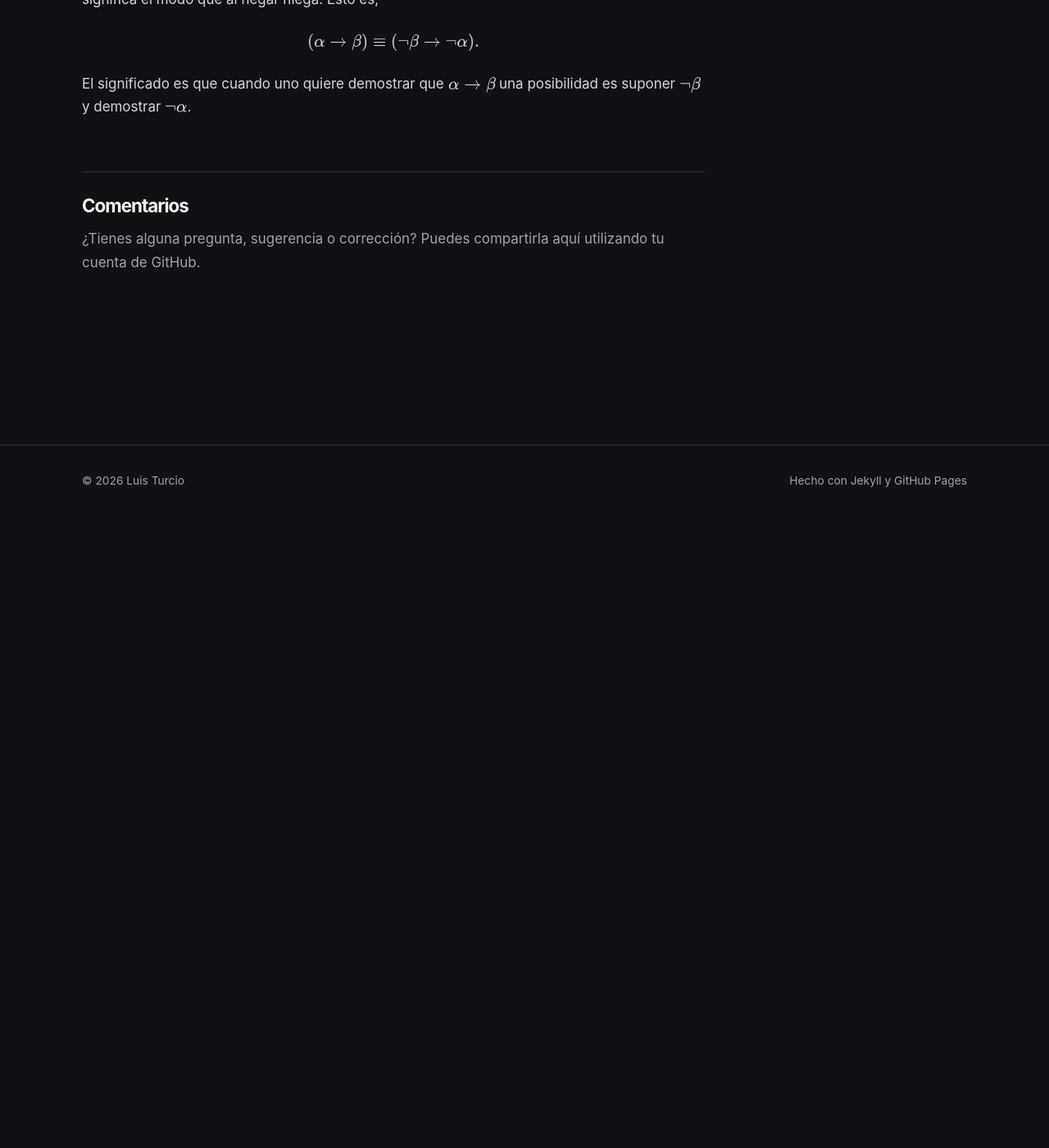
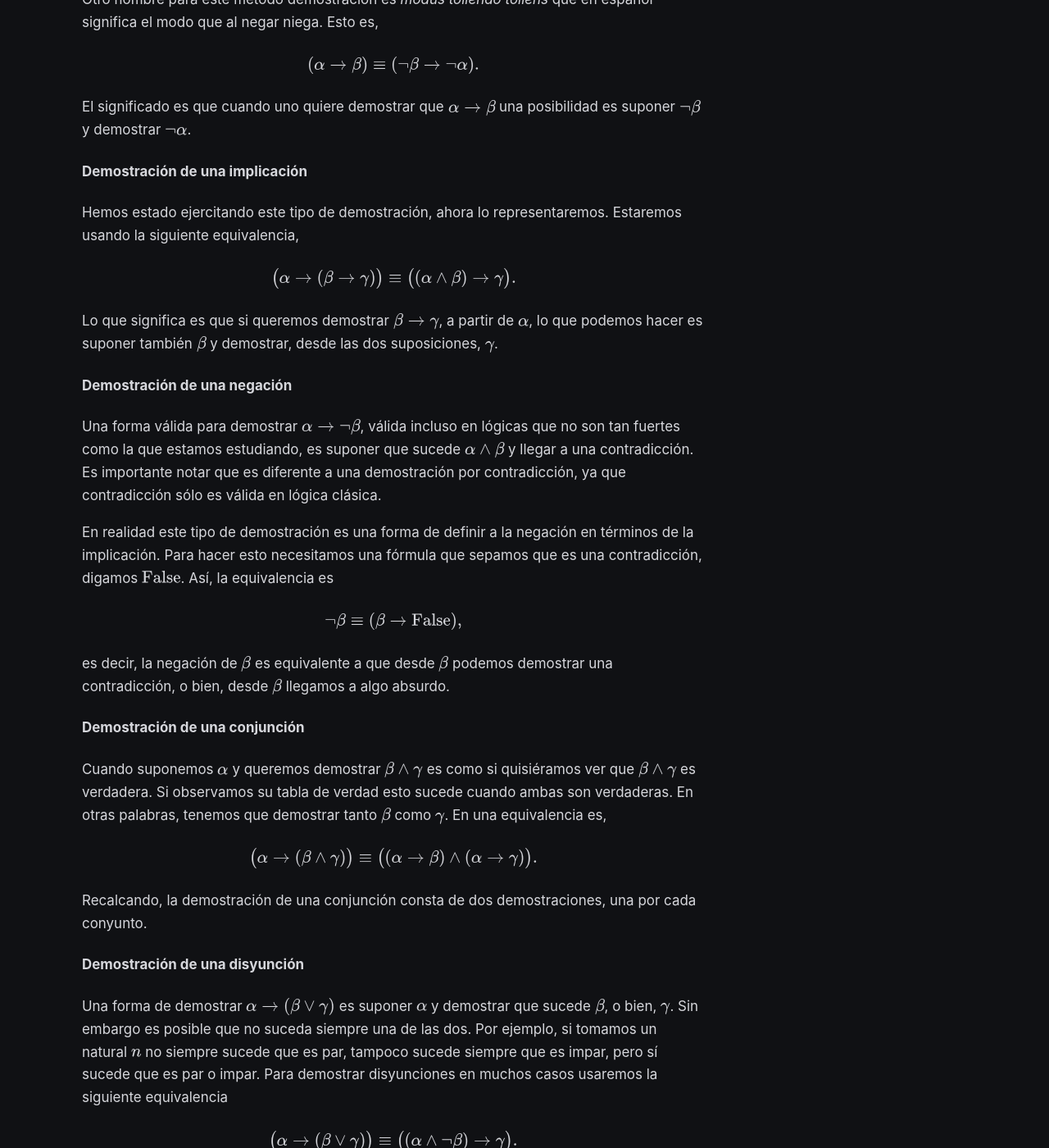
Before and after one commit to ljtc/ljtc.github.io, a Jekyll site: the page built from _posts/sup1/2026-11-15-11prop.md, in a window 1280 px wide and 1400 px high, scrolled down 11673 px. Shown: the whole window at 82% size. Built offline with Jekyll 4.4.1, drawn with Linux system fonts in a browser that asks for light colours; some web fonts are replaced; comment, search, counter and statistics services are not loaded; before the commit the page ends 12303 px from its top, so only the background shows below that; some of the changed text lies outside the part shown.

Commit message:
termino prop, inicio fol

```diff
--- a/_posts/sup1/2026-11-15-11prop.md
+++ b/_posts/sup1/2026-11-15-11prop.md
@@ -1,6 +1,6 @@
 ---
 title: Lógica de proposiciones
-description: Veremos lo básico sobre proposiciones y su comportamiento.
+description: Veremos lo básico sobre proposiciones y su comportamiento
 math: true
 tikz: true
 ---
@@ -506,12 +506,12 @@ _teorema de la deducción_.
 #### Contradicción
 
 Una forma de demostración muy usada es la demostración por contradicción. Este
-dice que para demostrar $\alpha$ hay que suponer que sucede $\neg\alpha$ y
+método dice que para demostrar $\alpha$ hay que suponer que sucede $\neg\alpha$ y
 mostrar que desde ella podemos obtener una contradicción, por ejemplo
-$\beta\land\neg\beta$. El resultado de hacer lo anterior es que sucede $\alpha$.
+$\beta\land\neg\beta$. El resultado de hacer lo anterior es que sucede $\alpha$,
 
 $$
-\big((\neg\alpha\to\beta)\land(\neg\alpha\to\neg\beta)\big)\to\alpha
+\big((\neg\alpha\to\beta)\land(\neg\alpha\to\neg\beta)\big)\to\alpha.
 $$
 
 #### Contrapuesta
@@ -530,3 +530,81 @@ $$
 
 El significado es que cuando uno quiere demostrar que $\alpha\to\beta$ una
 posibilidad es suponer $\neg\beta$ y demostrar $\neg\alpha$.
+
+#### Demostración de una implicación
+
+Hemos estado ejercitando este tipo de demostración, ahora lo representaremos.
+Estaremos usando la siguiente equivalencia,
+
+$$
+\big(\alpha\to(\beta\to\gamma)\big)\equiv\big((\alpha\land\beta)\to\gamma\big).
+$$
+
+Lo que significa es que si queremos demostrar $\beta\to\gamma$, a partir de
+$\alpha$, lo que podemos hacer es suponer también $\beta$ y demostrar, desde las
+dos suposiciones, $\gamma$.
+
+#### Demostración de una negación
+
+Una forma válida para demostrar $\alpha\to\neg\beta$, válida incluso en lógicas
+que no son tan fuertes como la que estamos estudiando, es suponer que sucede
+$\alpha\land\beta$ y llegar a una contradicción. Es importante notar que es
+diferente a una demostración por contradicción, ya que contradicción
+sólo es válida en lógica clásica.
+
+En realidad este tipo de demostración es una forma de definir a la negación en
+términos de la implicación. Para hacer esto necesitamos una fórmula que sepamos
+que es una contradicción, digamos $\text{False}$. Así, la equivalencia es
+
+$$
+\neg\beta\equiv(\beta\to\text{False}),
+$$
+
+es decir, la negación de $\beta$ es equivalente a que desde $\beta$ podemos
+demostrar una contradicción, o bien, desde $\beta$ llegamos a algo absurdo.
+
+#### Demostración de una conjunción
+
+Cuando suponemos $\alpha$ y queremos demostrar $\beta\land\gamma$ es como si
+quisiéramos ver que $\beta\land\gamma$ es verdadera. Si observamos su tabla de
+verdad esto sucede cuando ambas son verdaderas. En otras palabras, tenemos que
+demostrar tanto $\beta$ como $\gamma$. En una equivalencia es,
+
+$$
+\big(\alpha\to(\beta\land\gamma)\big)\equiv
+\big((\alpha\to\beta)\land(\alpha\to\gamma)\big).
+$$
+
+Recalcando, la demostración de una conjunción consta de dos demostraciones, una
+por cada conyunto.
+
+#### Demostración de una disyunción
+
+Una forma de demostrar $\alpha\to(\beta\lor\gamma)$ es suponer $\alpha$ y
+demostrar que sucede $\beta$, o bien, $\gamma$. Sin embargo es posible que no
+suceda siempre una de las dos. Por ejemplo, si tomamos un natural $n$ no siempre
+sucede que es par, tampoco sucede siempre que es impar, pero sí sucede que es
+par o impar. Para demostrar disyunciones en muchos casos usaremos la siguiente
+equivalencia
+
+$$
+\big(\alpha\to(\beta\lor\gamma)\big)\equiv\big((\alpha\land\neg\beta)\to\gamma\big).
+$$
+
+En otras palabras, si suponemos $\alpha$ y queremos demostrar $\beta\lor\gamma$
+podemos suponer, adicionalmente, que sucede $\neg\beta$ y demostrar $\gamma$.
+
+#### Demostración por casos
+
+En el método anterior teníamos una disyunción después de la implicación. Ahora
+veamos qué pasa cuando está antes. Esto es, cuando tenemos algo de la forma
+$(\alpha\lor\beta)\to\gamma$. Para ello usaremos la siguiente equivalencia
+
+$$
+\big((\alpha\lor\beta)\to\gamma\big)\equiv
+\big((\alpha\to\gamma)\land(\beta\to\gamma)\big).
+$$
+
+Para demostrar $\gamma$ por casos se debe demostrar que en cada caso se
+puede concluir $\gamma$. Este tipo de demostración tendrá una demostración por
+cada caso.
```
Also changed, not shown: other parts of _posts/sup1/2026-11-15-11prop.md (+1 -1 lines), _posts/sup1/2026-11-26-12fol.md (added, +18 -0 lines), 5 other files.
